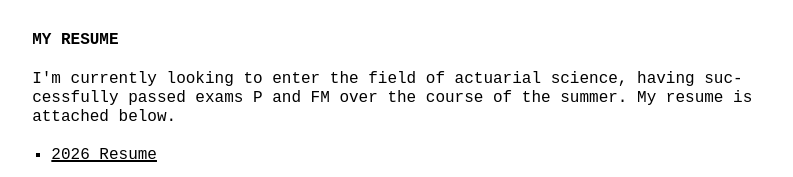
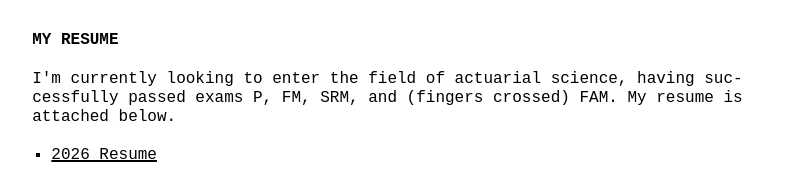
Before and after one commit to brendantheaney/skills-github-pages, a website: page index.html in a window 1280 px wide. Shown: the part 1207-1384 px from the top of the page, without its empty margins (243-1036 px from the left). Drawn offline with Linux system fonts and the light colour scheme; a web font is replaced by a local one.

Commit message:
Update resume details in index.html

```diff
--- a/index.html
+++ b/index.html
@@ -72,7 +72,7 @@ especially when I needed to display the same content quite often, so I started t
 </ul>
 <hr>
 <h2 id="Resume">My Resume</h2>
-<p>I'm currently looking to enter the field of actuarial science, having successfully passed exams P and FM over the course of the summer. My resume is attached below.</p>
+<p>I'm currently looking to enter the field of actuarial science, having successfully passed exams P, FM, SRM, and (fingers crossed) FAM. My resume is attached below.</p>
 <ul class="incremental">
 <li> <a href="Heaney, Brendan, Resume.pdf">2026 Resume</a> </li>
 </ul>
```
